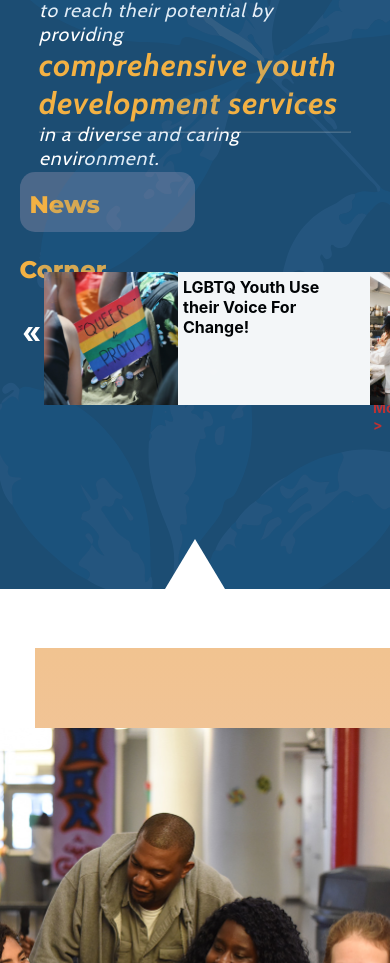
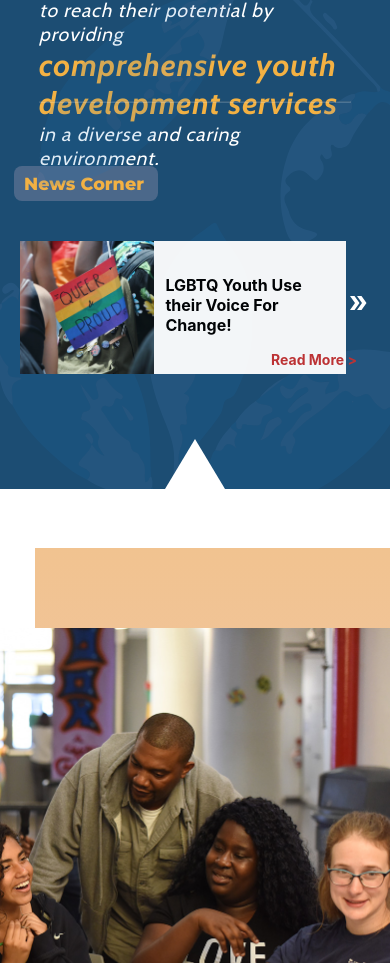
Before and after one commit to Ricomitch/The-Door, a React (Create React App) app in the folder client/: page / in a window 390 px wide. Shown: the part 833-1796 px from the top of the page. Built offline with nearby package versions, Linux system fonts and the light colour scheme; a web font is replaced by a local one.

Commit message:
responsive design on main page

```diff
--- a/client/src/components/HomePage/MissionNewsPage.css
+++ b/client/src/components/HomePage/MissionNewsPage.css
@@ -108,6 +108,10 @@
 
 @media screen and (max-width: 426px) {
 
+  .news-div {
+    height: 650px
+  }
+
   .home-mission {
     text-align: left;
     width: 80%;
@@ -131,15 +135,19 @@
 
   .Rectangle1 {
 
-    width: 45%;
-  height: 8%;
-  margin-top: 10%;
-  margin-left: 5%;
+    width: 37%;
+    height: 35px;
+    border-radius: 8px;
+    margin-top: 16%;
+    margin-left: 14px;
 }
 
 .news-text {
-  width: 50%;
-  font-size: 150%;
+  width: 90%;
+    height: 35px;
+    font-size: 4.5vw;
+    font-weight: 800;
+    line-height: 35px;
 }
 
 .news-items{
@@ -149,6 +157,20 @@
   margin-top: 20px;
 }
 
+.left-arrow {
+  display: none;
+
+}
+
+.news-card2 {
+  display: none;
+}
+
+.news-card3 {
+  display: none;
+}
+
+
 
 
 
--- a/client/src/components/HomePage/MissionNewsPage.jsx
+++ b/client/src/components/HomePage/MissionNewsPage.jsx
@@ -28,15 +28,15 @@ const MissionNewsPage = (card) => {
       <div className='news-items'>
       <div className='left-arrow'><DoubleArrowIcon style={{ color: "white", transform: "scaleX(-1)" }} /></div>
       <NewsItem image = { Pride } card = {copyJSON.NewsItem1} />
-      <NewsItem card={copyJSON.NewsItem2} image={Cook} />
-        <NewsItem card={copyJSON.NewsItem3} image={Grad} />
+      <div className='news-card2'><NewsItem card={copyJSON.NewsItem2} image={Cook} /></div>
+        <div className='news-card3'><NewsItem card={copyJSON.NewsItem3} image={Grad} /></div>
       <div className='right-arrow'><DoubleArrowIcon style={{ color: "white" }} /></div>
 
 
-      </div>
 
       <div className='triangle'></div>
 
+      </div>
       </div>
   )
 }
--- a/client/src/components/HomePage/NewsItem.css
+++ b/client/src/components/HomePage/NewsItem.css
@@ -49,7 +49,6 @@
   .news-cards {
     display: flex;
     width: 150%;
-    height: 60%;
     padding-right: 33%;
   }
 
@@ -63,6 +62,8 @@
     justify-content: center;
     font-size: 100%;
     width: 190%;
+    margin-top: 45%;
+    margin-left: 15%;
    }
 
    .card-content {
@@ -71,5 +72,10 @@
 
    }
 
+   .card-button {
+    margin-top: 110px;
+    margin-left: 30%;
+   }
+
 
 }
```
